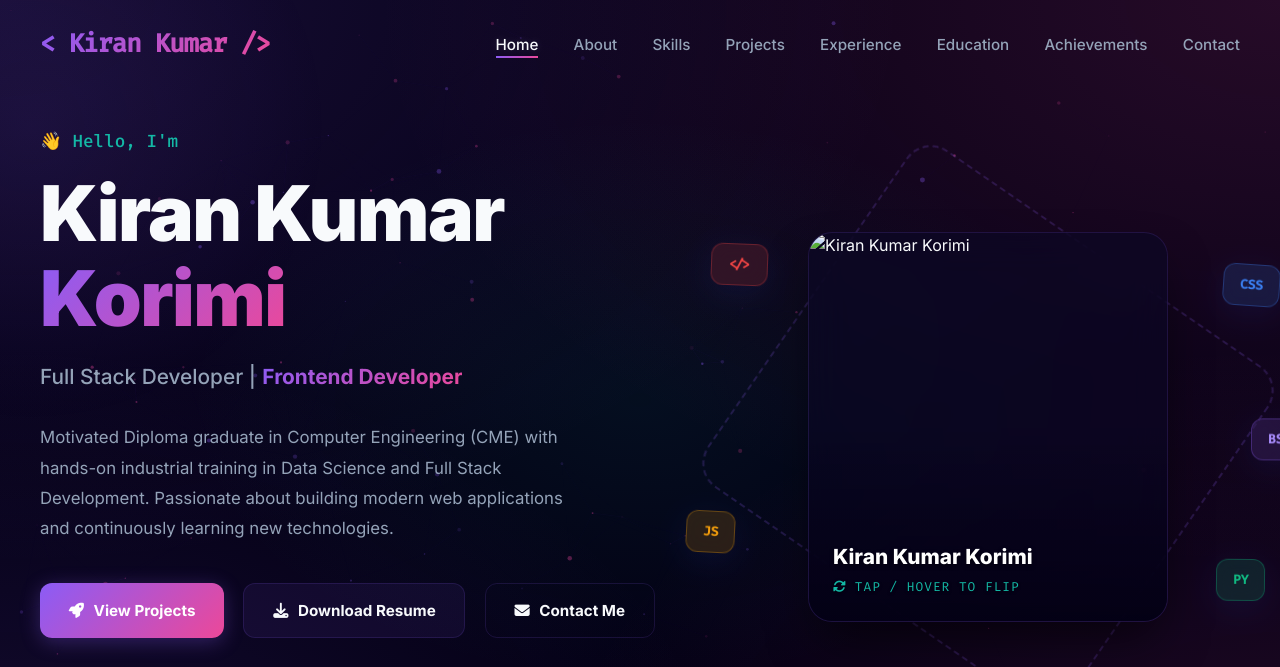
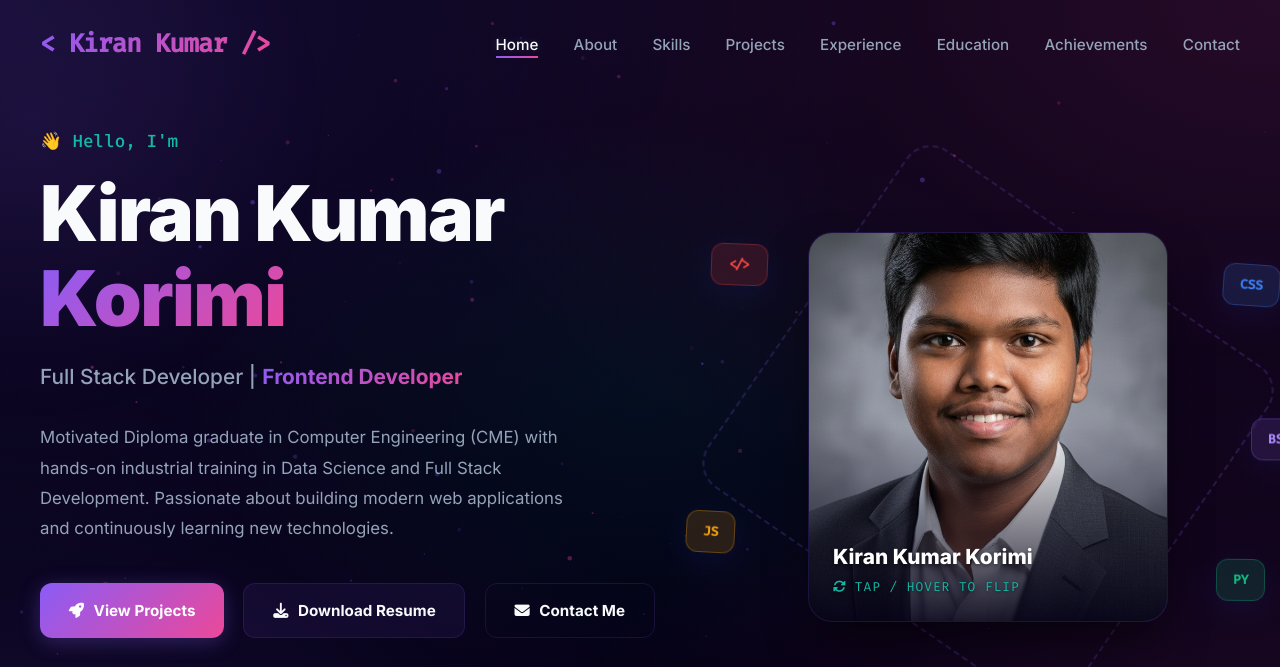
Before and after one commit to theKiranCodes/my-portfolio, a plain HTML site: page index.html in a window 1280 px wide. Shown: the top 667 px of the page. Drawn offline with Linux system fonts and the light colour scheme.

Commit message:
Fix image source path in avatar card

```diff
--- a/index.html
+++ b/index.html
@@ -78,7 +78,7 @@
           <div class="avatar-card" id="hero-avatar-card">
             <!-- Front: Photo Profile -->
             <div class="avatar-front">
-              <img src="image/img2.png" alt="Kiran Kumar Korimi" loading="lazy" />
+              <img src="img2.png" alt="Kiran Kumar Korimi" loading="lazy" />
               <div class="avatar-photo-label">
                 <h3>Kiran Kumar Korimi</h3>
                 <p><i class="fas fa-sync-alt"></i> Tap / Hover to Flip</p>
```
